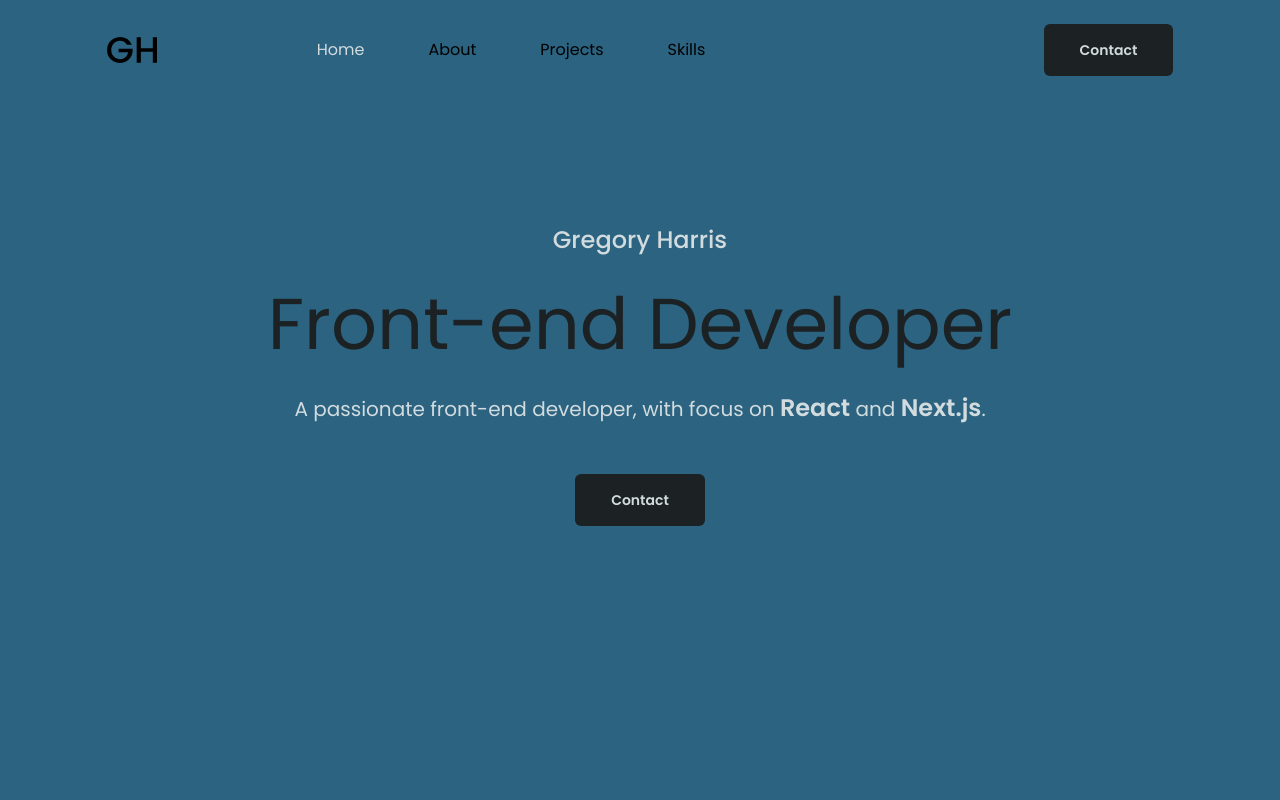
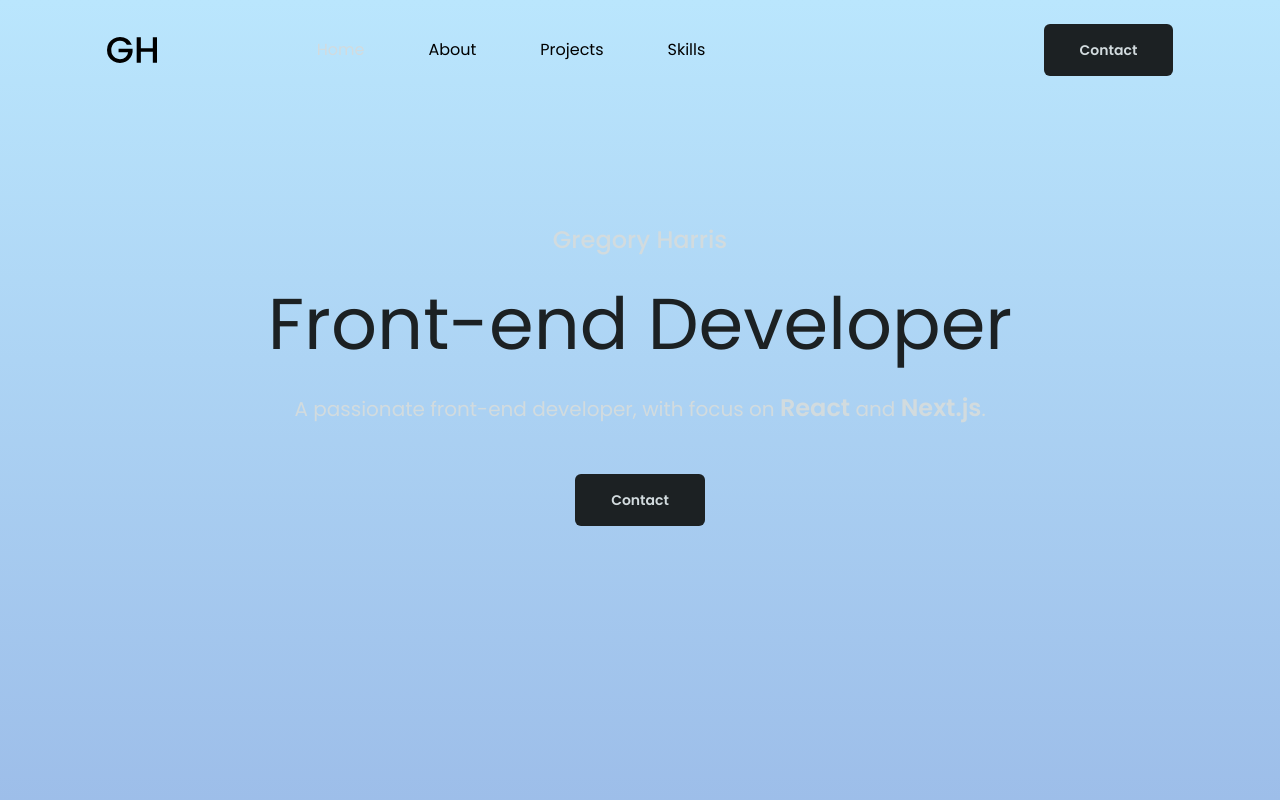
Before and after one commit to gregoryharris869/new_portfolio, a React (Vite) app: page / in a window 1280 px wide. Shown: the top 800 px of the page. Built offline with nearby package versions, Linux system fonts and the light colour scheme.

Commit message:
update theme and contact

```diff
--- a/src/App.tsx
+++ b/src/App.tsx
@@ -26,7 +26,7 @@ function App() {
     return () => window.removeEventListener("scroll", handleScroll);
   }, []);
   return (
-    <div className="bg-brand">
+    <div>
       <Navbar
         isTopOfPage={isTopOfPage}
         selectedPage={selectedPage}
--- a/src/index.css
+++ b/src/index.css
@@ -3,3 +3,10 @@
 @tailwind base;
 @tailwind components;
 @tailwind utilities;
+
+html,
+body,
+#root,
+.app {
+  @apply bg-gradient-to-b from-sky-200 to-indigo-800;
+}
--- a/tailwind.config.js
+++ b/tailwind.config.js
@@ -4,7 +4,8 @@ export default {
   theme: {
     extend: {
       colors: {
-        brand: "#2B6381",
+        brand:
+          "bg-gradient-to-b from-white to-gray-200 via-green-400 to-blue-600",
         brandAccent: "#F5F5F5",
         text1: "#D2DBDE",
         text2: "#A1A7AA",
```
